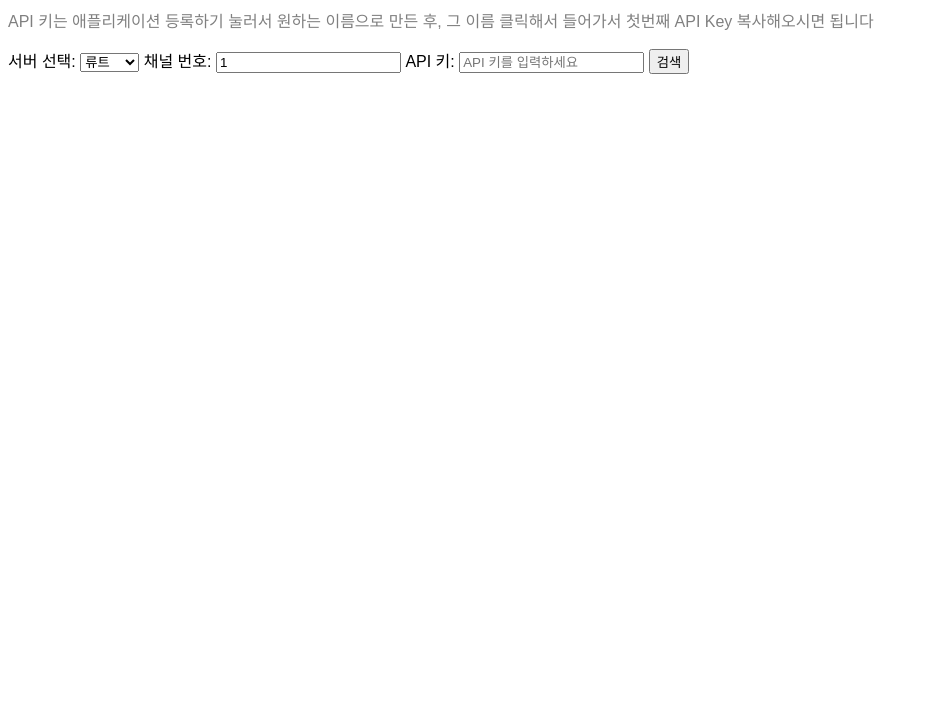
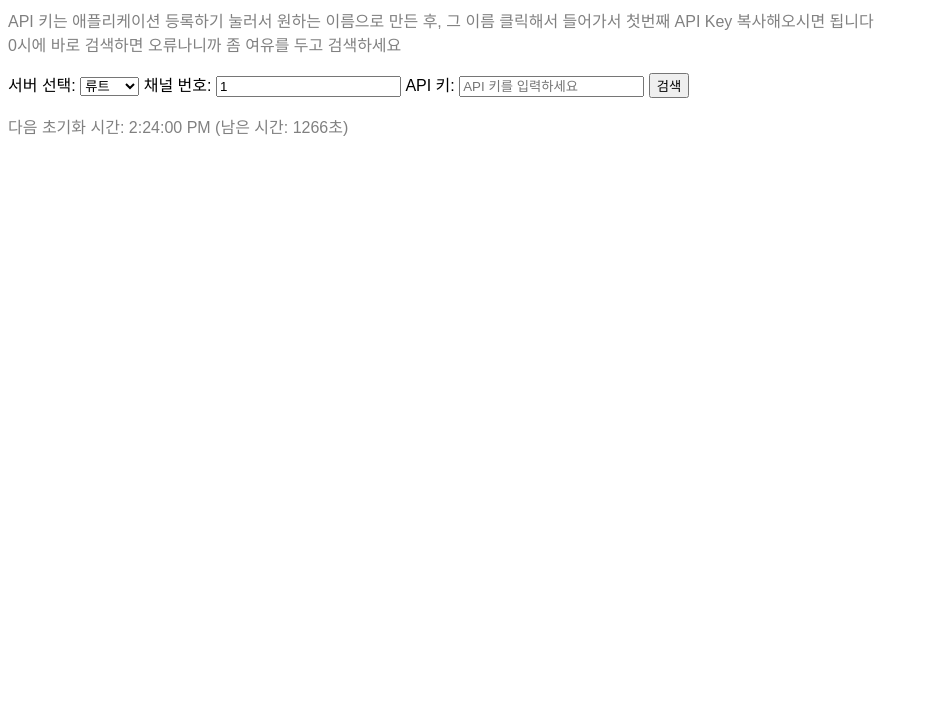
Before and after one commit to hoydi/mabinogi_jumoney, a plain HTML site: page index.html in a window 1280 px wide. Shown: the part 81-800 px from the top of the page, without its empty margins (0-926 px from the left). Drawn offline with Linux system fonts and the light colour scheme.

Commit message:
시간추가

```diff
--- a/index.html
+++ b/index.html
@@ -3,7 +3,7 @@
 <head>
     <meta charset="UTF-8">
     <meta name="viewport" content="width=device-width, initial-scale=1.0">
-    <title>NPC 상점 정보</title>
+    <title>주머니 상점 정보</title>
     <style>
         body { font-family: Arial, sans-serif; }
         .location { font-size: 20px; font-weight: bold; margin-top: 20px; }
@@ -15,10 +15,11 @@
     </style>
 </head>
 <body>
-    <h1>NPC 상점 정보
+    <h1>주머니 상점 정보
         <a class="link" href="https://openapi.nexon.com/ko/my-application/" target="_blank">API 키 생성하러가기</a>
     </h1>
-    <p>API 키는 애플리케이션 등록하기 눌러서 원하는 이름으로 만든 후, 그 이름 클릭해서 들어가서 첫번째 API Key 복사해오시면 됩니다</p>
+    <p>API 키는 애플리케이션 등록하기 눌러서 원하는 이름으로 만든 후, 그 이름 클릭해서 들어가서 첫번째 API Key 복사해오시면 됩니다<br>
+    0시에 바로 검색하면 오류나니까 좀 여유를 두고 검색하세요</p>
 
     <!-- 서버 선택 및 채널 입력 -->
     <label for="serverSelect">서버 선택:</label>
@@ -35,7 +36,7 @@
     <label for="apiKeyInput">API 키:</label>
     <input type="text" id="apiKeyInput" placeholder="API 키를 입력하세요" value="" />  <!-- 초기값 설정 -->
 
-    <button id="fetchButton">검색</button>
+    <button id="fetchButton">검색</button> <p id="next_time"></p>
 
     <div id="content"></div>
 
@@ -56,5 +57,45 @@
             localStorage.setItem('apiKey', apiKey); // 로컬 스토리지에 저장
         });
     </script>
+    <script>
+        function updateNextResetTime() {
+            const currentTime = new Date();
+            const totalMinutesInDay = 24 * 60; // 24시간을 분으로 변환
+            const intervalMinutes = 36; // 초기화 간격 36분
+
+            // 36분으로 나눈 시간 조각의 수
+            const totalIntervals = totalMinutesInDay / intervalMinutes;
+
+            // 현재 시간을 분으로 변환
+            const currentMinutes = currentTime.getHours() * 60 + currentTime.getMinutes();
+
+            // 현재 간격
+            const currentInterval = Math.floor(currentMinutes / intervalMinutes);
+            const nextInterval = (currentInterval + 1) % totalIntervals;
+
+            // 다음 초기화 시간 계산
+            const nextResetMinutes = nextInterval * intervalMinutes;
+            const nextResetHours = Math.floor(nextResetMinutes / 60);
+            const nextResetMinutesRemainder = nextResetMinutes % 60;
+
+            const nextResetTime = new Date();
+            nextResetTime.setHours(nextResetHours, nextResetMinutesRemainder, 0, 0);
+
+            // 남은 시간 계산
+            const timeRemaining = nextResetTime - currentTime;
+
+            // 초 단위로 업데이트
+            const secondsRemaining = Math.ceil(timeRemaining / 1000);
+
+            // 결과를 표시
+            document.getElementById("next_time").innerText = `다음 초기화 시간: ${nextResetTime.toLocaleTimeString()} (남은 시간: ${secondsRemaining}초)`;
+        }
+
+        // 매 초마다 업데이트
+        setInterval(updateNextResetTime, 1000);
+
+        // 초기화 시 즉시 업데이트
+        updateNextResetTime();
+    </script>
 </body>
 </html>
--- a/script.js
+++ b/script.js
@@ -31,7 +31,7 @@ function hexToRgb(hex) {
 
 async function fetchData() {
     const resultList = [];
-
+    let errortext = "";  // 오류 메시지 초기화
     // 사용자 입력값 가져오기
     const serverName = document.getElementById("serverSelect").value;
     const channelNumber = document.getElementById("channelInput").value;
@@ -51,6 +51,11 @@ async function fetchData() {
 
         try {
             const response = await fetch(`${url}?${params}`, { headers });
+            if (!response.ok) {
+                // response.text()를 await로 처리하여 오류 메시지를 가져옵니다.
+                errortext = await response.text();  // 오류 메시지 가져오기
+                throw new Error(`HTTP error! status: ${response.status}`);
+            }
             const data = await response.json();
 
             const shops = data.shop.filter(shop => shop.tab_name === '주머니');
@@ -73,12 +78,16 @@ async function fetchData() {
 
             resultList.push({ location, items });
         } catch (error) {
-            console.error(`Error fetching data for ${npc}: ${error}`);
+            // 오류 메시지를 content에 표시
+            const content = document.getElementById("content");
+            content.innerHTML = `<div style="color: red;">오류 발생: ${error.message}, ${errortext}</div>`;
+            return 0; // 데이터 렌더링을 중단
         }
     }
 
     return resultList;
 }
+
 
 function renderData(data) {
     const content = document.getElementById("content");
@@ -123,5 +132,7 @@ function renderData(data) {
 // 버튼 클릭 시 데이터 가져오기 및 렌더링
 document.getElementById("fetchButton").addEventListener("click", async () => {
     const data = await fetchData();
-    renderData(data);
+    if (data) {
+        renderData(data);
+    }
 });
```
